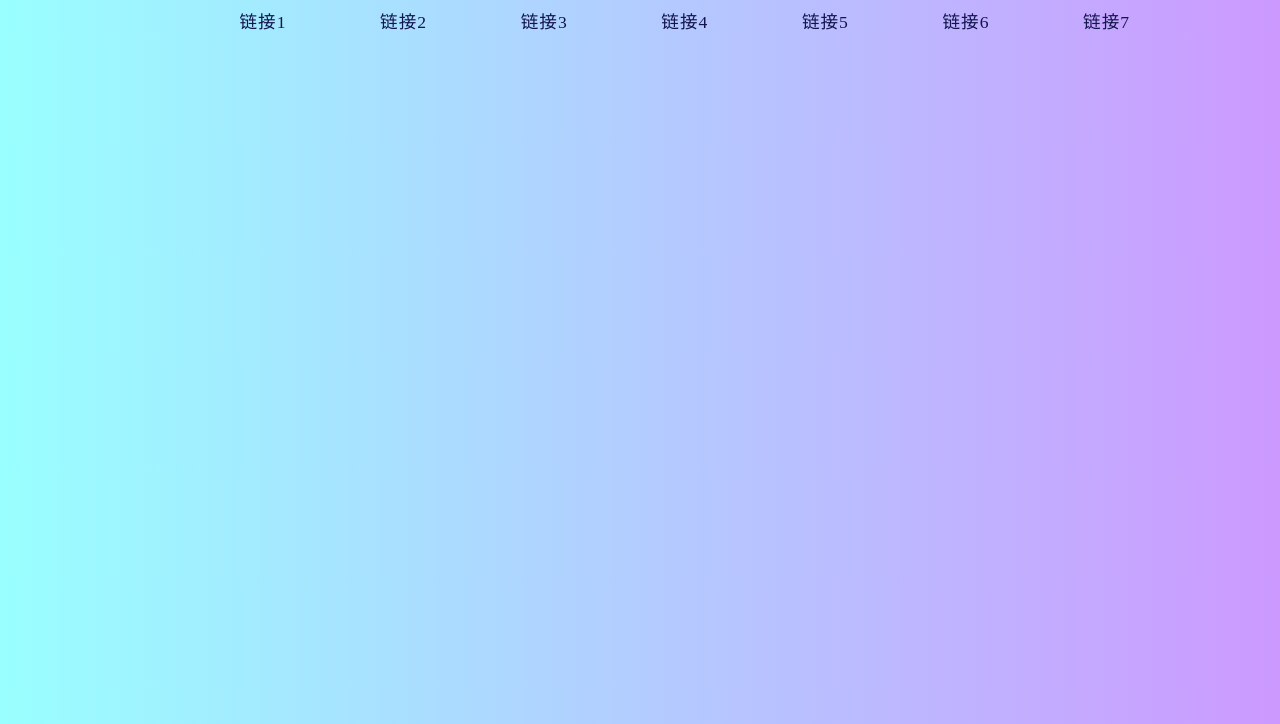
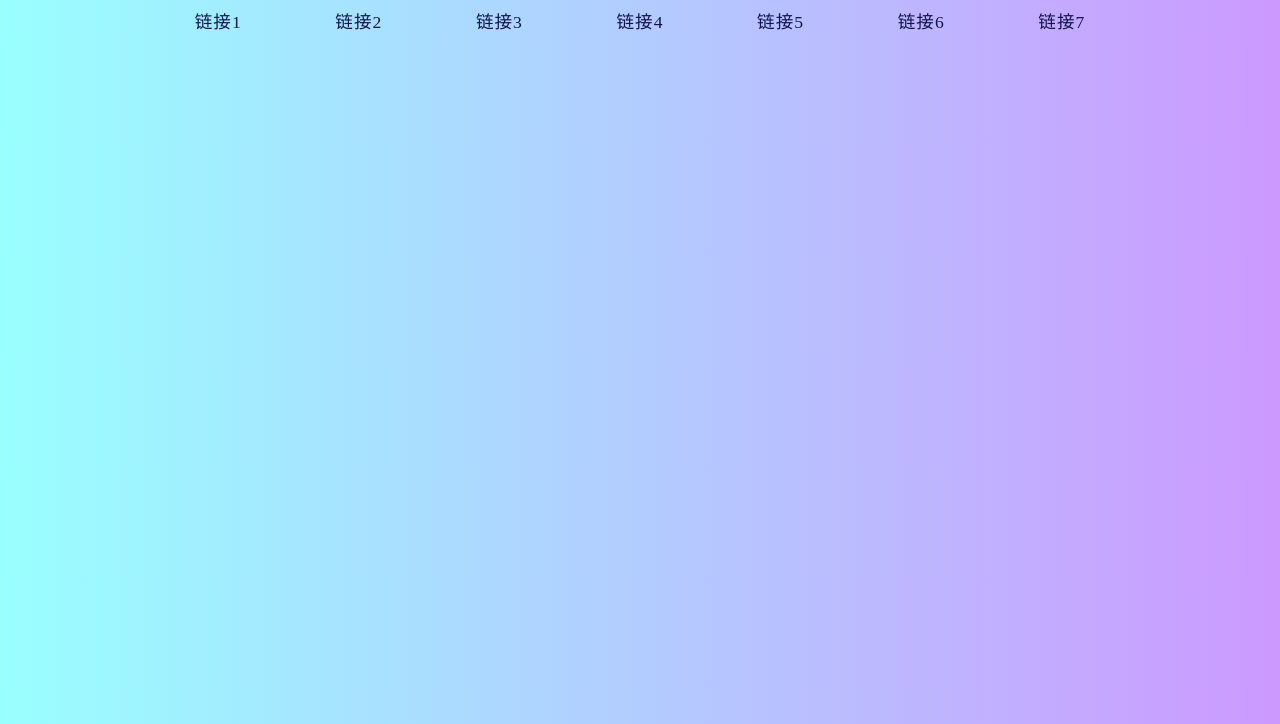
Before and after one commit to 960519152/960519152.github.io, a plain HTML site: page tabpage.html in a window 1280 px wide. Shown: the part 76-800 px from the top of the page. Drawn offline with Linux system fonts and the light colour scheme.

Commit message:
左侧a标签边距

```diff
--- a/tabpage.html
+++ b/tabpage.html
@@ -17,7 +17,7 @@
     </div>
     <div class="nav-bar">
         <span>
-            <a href="">链接1</a>
+            <a href="" style="margin-left:0px">链接1</a>
             <a href="">链接2</a>
             <a href="">链接3</a>
             <a href="">链接4</a>
```
